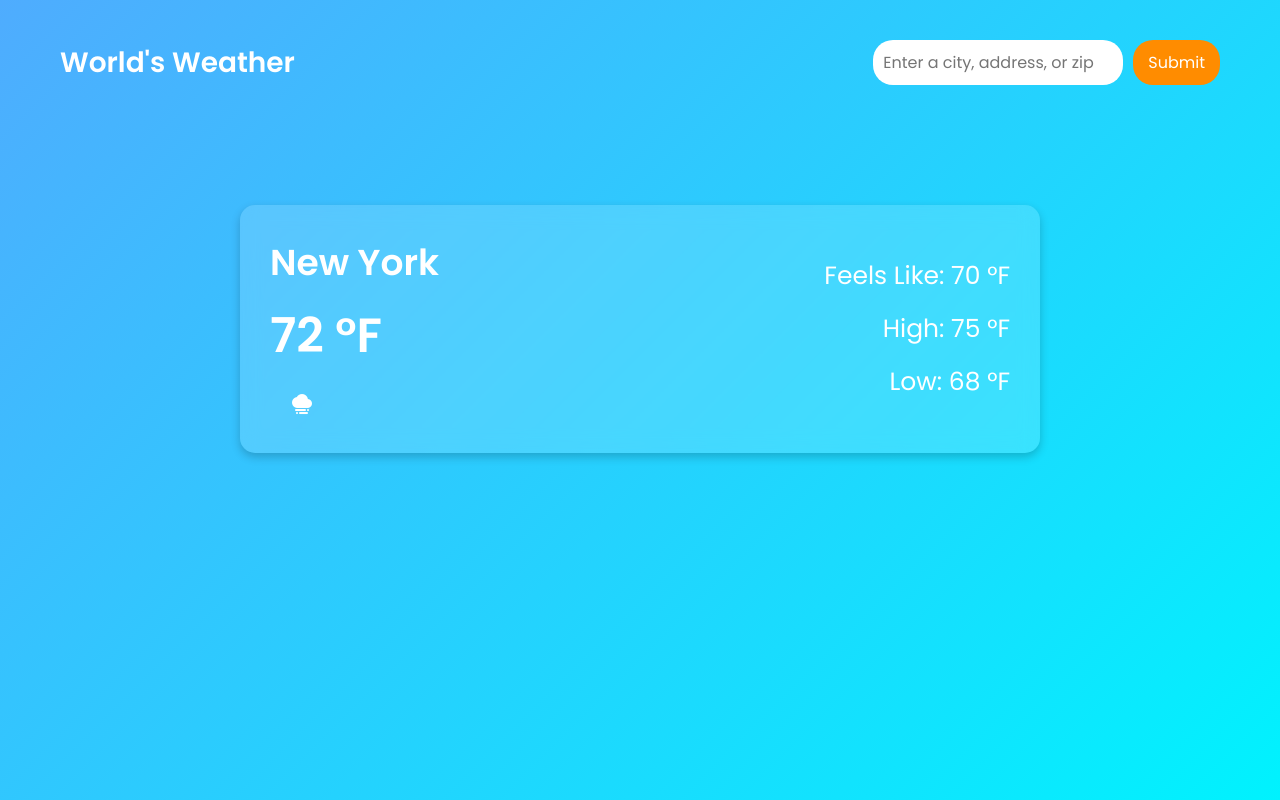
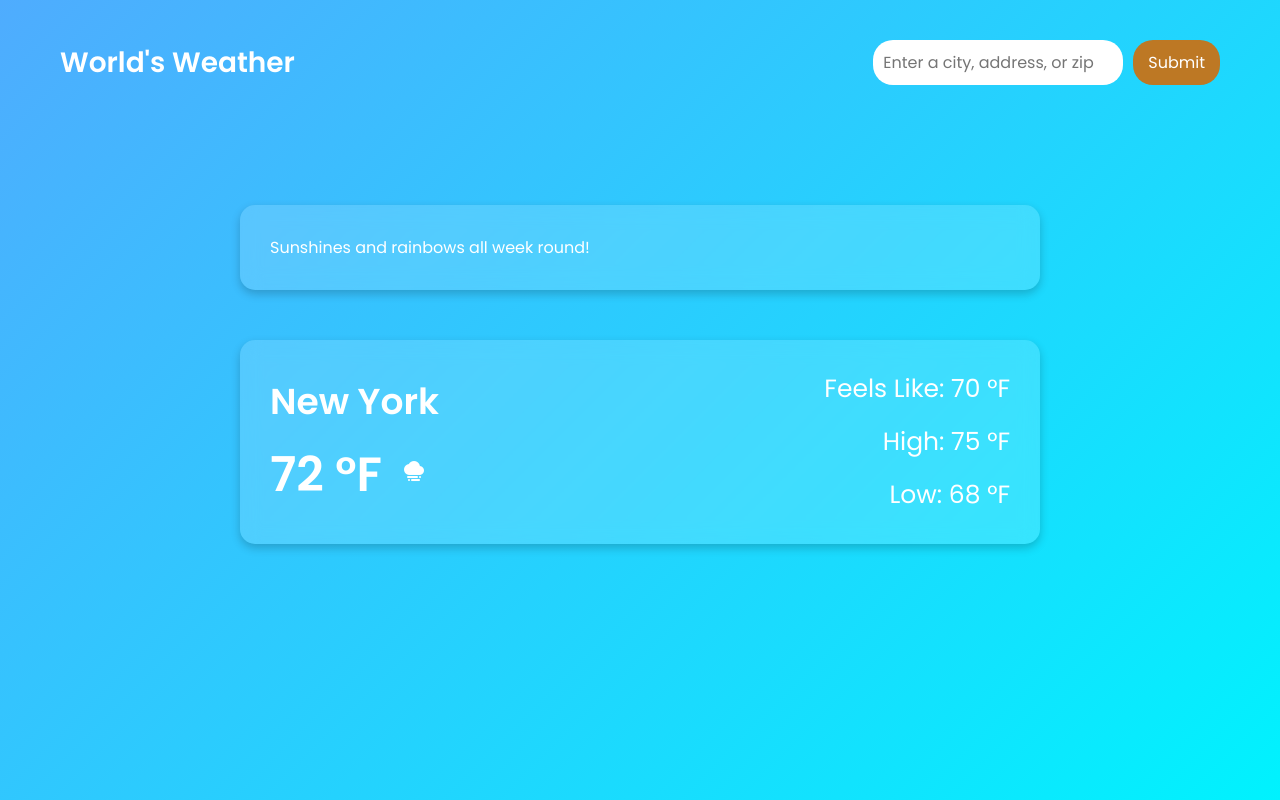
Before and after one commit to malom1/weather-app, a plain HTML site: page index.html in a window 1280 px wide. Drawn offline with Linux system fonts and the light colour scheme.

Commit message:
add weather description

```diff
--- a/index.html
+++ b/index.html
@@ -20,11 +20,15 @@
     </header>
 
     <div class="main-container">
+        <div class="description-card">
+            <div class="description-main">
+                <p id="description">Sunshines and rainbows all week round!</p>
+            </div>
+        </div>
         <div class="weather-card">
             <div class="weather-main">
                 <div id="city">New York</div>
-                <div id="temp">72 °F</div>
-                <i class="material-icons" id="icons">foggy</i>
+                <div id="temp">72 °F <i class="material-icons" id="icons">foggy</i> </div>
             </div>
             <div class="weather-details">
                 <div id="feels">Feels Like: 70 °F</div>
--- a/script.js
+++ b/script.js
@@ -1,6 +1,7 @@
 const searchInput = document.querySelector('input');
 const button = document.querySelector('button');
 
+const description = document.getElementById('description');
 const city = document.getElementById('city');
 const temp = document.getElementById('temp');
 const feels = document.getElementById('feels');
@@ -38,6 +39,7 @@ async function getWeather(event) {
         const weatherIcon = data.days[0].icon;
 
         //Changes to the DOM based on API data
+        description.textContent = `${data.description}`;
         city.innerText = `${data.resolvedAddress}`;
         temp.innerText = `${roundedTemp} °F`;
         feels.innerText = `Feels Like: ${roundedFeels} °F`;
--- a/style.css
+++ b/style.css
@@ -51,7 +51,7 @@ button {
     padding: 10px 15px;
     border: none;
     border-radius: 20px;
-    background: #ff8c00;
+    background: hwb(33 14% 26%);
     color: white;
     cursor: pointer;
     font-size: 16px;
@@ -59,7 +59,7 @@ button {
 }
 
 button:hover {
-    background: #ff6a00;
+    background: hwb(33 3% 11%);
 }
 
 
@@ -85,6 +85,20 @@ button:hover {
     box-shadow: 0 4px 10px rgba(0, 0, 0, 0.2);
     width: 100%;
     max-width: 800px;
+}
+
+.description-card {
+    display: flex;
+    justify-content: space-between;
+    align-items: center;
+    background: rgba(255, 255, 255, 0.15);
+    backdrop-filter: blur(10px);
+    padding: 30px;
+    border-radius: 15px;
+    box-shadow: 0 4px 10px rgba(0, 0, 0, 0.2);
+    width: 100%;
+    max-width: 800px;
+    margin-bottom: 50px;
 }
 
 .weather-main {
@@ -120,4 +134,5 @@ button:hover {
 .material-icons{
     margin-left: 20px;
     margin-top: 20px;
+    font-size: 50px;
 }
```
